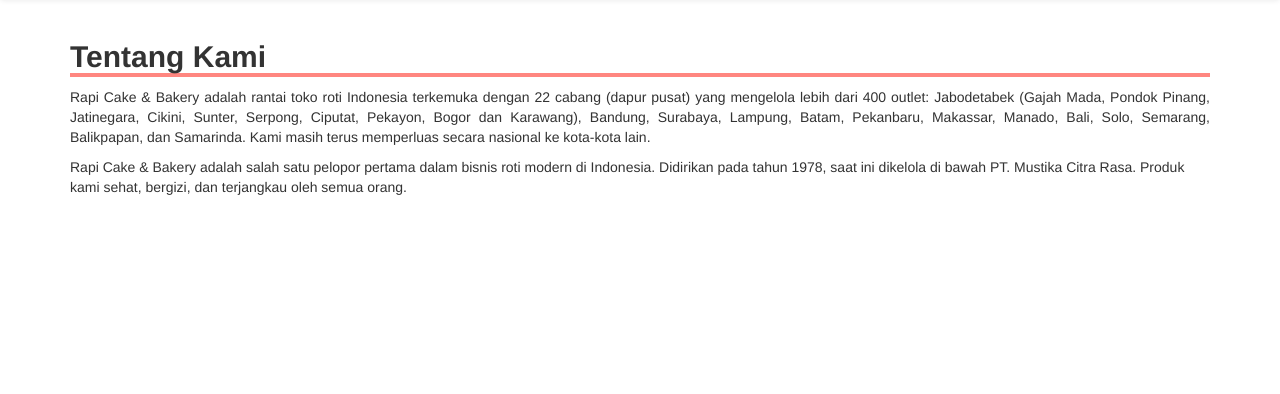
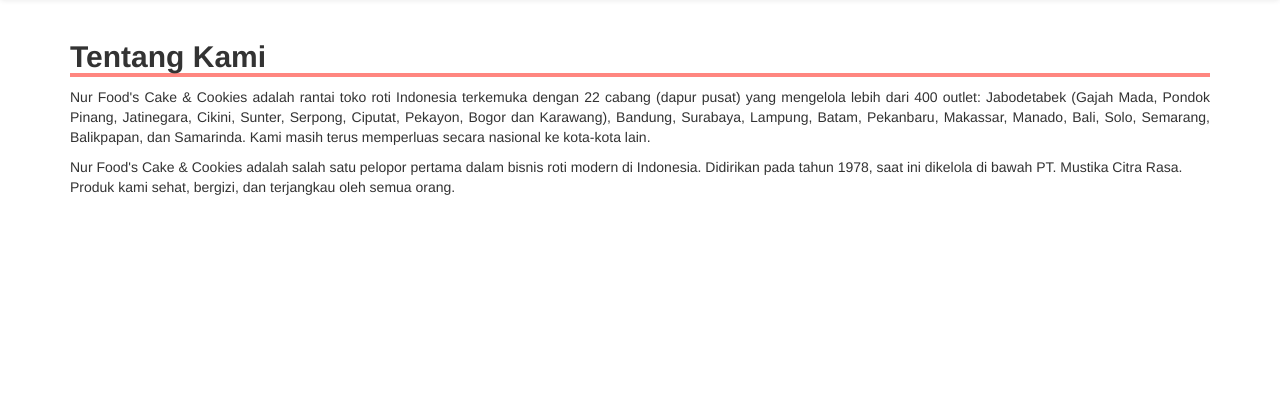
Before and after one commit to rallyz/Toko_Online_1.0, a PHP site: page /about.php in a window 1280 px wide. Shown: the part 62-456 px from the top of the page. Run offline with PHP 8.4, Linux system fonts and the light colour scheme; a stand-in replaces the project's code that opens the database connection; some libraries are stand-ins or nearby versions.

Commit message:
Update about.php

```diff
--- a/about.php
+++ b/about.php
@@ -5,9 +5,9 @@
 
 <div class="container" style="padding-bottom: 300px;">
 	<h2 style=" width: 100%; border-bottom: 4px solid #ff8680"><b>Tentang Kami</b></h2>
-	<p class="text-justify">Rapi Cake & Bakery adalah rantai toko roti Indonesia terkemuka dengan 22 cabang (dapur pusat) yang mengelola lebih dari 400 outlet: Jabodetabek (Gajah Mada, Pondok Pinang, Jatinegara, Cikini, Sunter, Serpong, Ciputat, Pekayon, Bogor dan Karawang), Bandung, Surabaya, Lampung, Batam, Pekanbaru, Makassar, Manado, Bali, Solo, Semarang, Balikpapan, dan Samarinda. Kami masih terus memperluas secara nasional ke kota-kota lain.</p>
+	<p class="text-justify">Nur Food's Cake & Cookies adalah rantai toko roti Indonesia terkemuka dengan 22 cabang (dapur pusat) yang mengelola lebih dari 400 outlet: Jabodetabek (Gajah Mada, Pondok Pinang, Jatinegara, Cikini, Sunter, Serpong, Ciputat, Pekayon, Bogor dan Karawang), Bandung, Surabaya, Lampung, Batam, Pekanbaru, Makassar, Manado, Bali, Solo, Semarang, Balikpapan, dan Samarinda. Kami masih terus memperluas secara nasional ke kota-kota lain.</p>
 <p>
-Rapi Cake & Bakery  adalah salah satu pelopor pertama dalam bisnis roti modern di Indonesia. Didirikan pada tahun 1978, saat ini dikelola di bawah PT. Mustika Citra Rasa. Produk kami sehat, bergizi, dan terjangkau oleh semua orang.</p>
+Nur Food's Cake & Cookies adalah salah satu pelopor pertama dalam bisnis roti modern di Indonesia. Didirikan pada tahun 1978, saat ini dikelola di bawah PT. Mustika Citra Rasa. Produk kami sehat, bergizi, dan terjangkau oleh semua orang.</p>
 </div>
 
 
```
